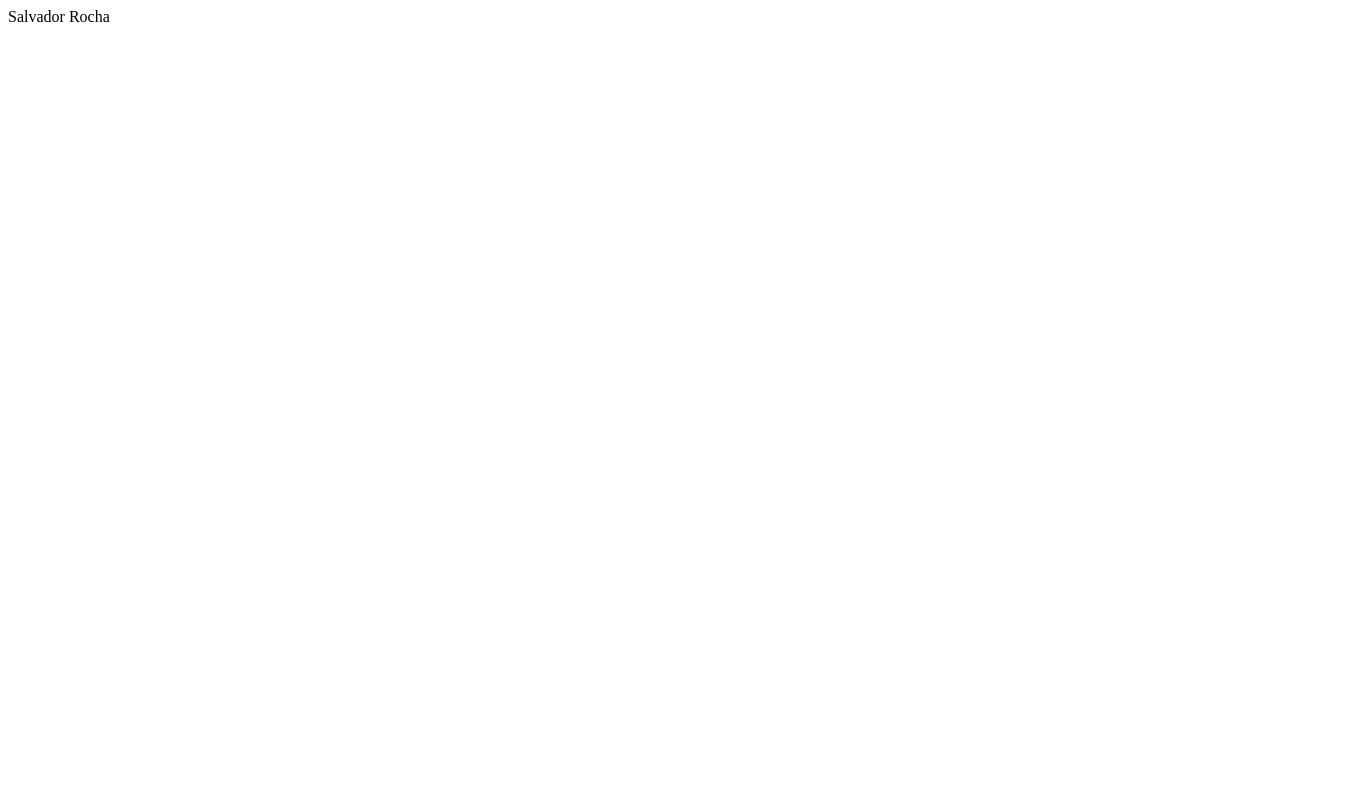
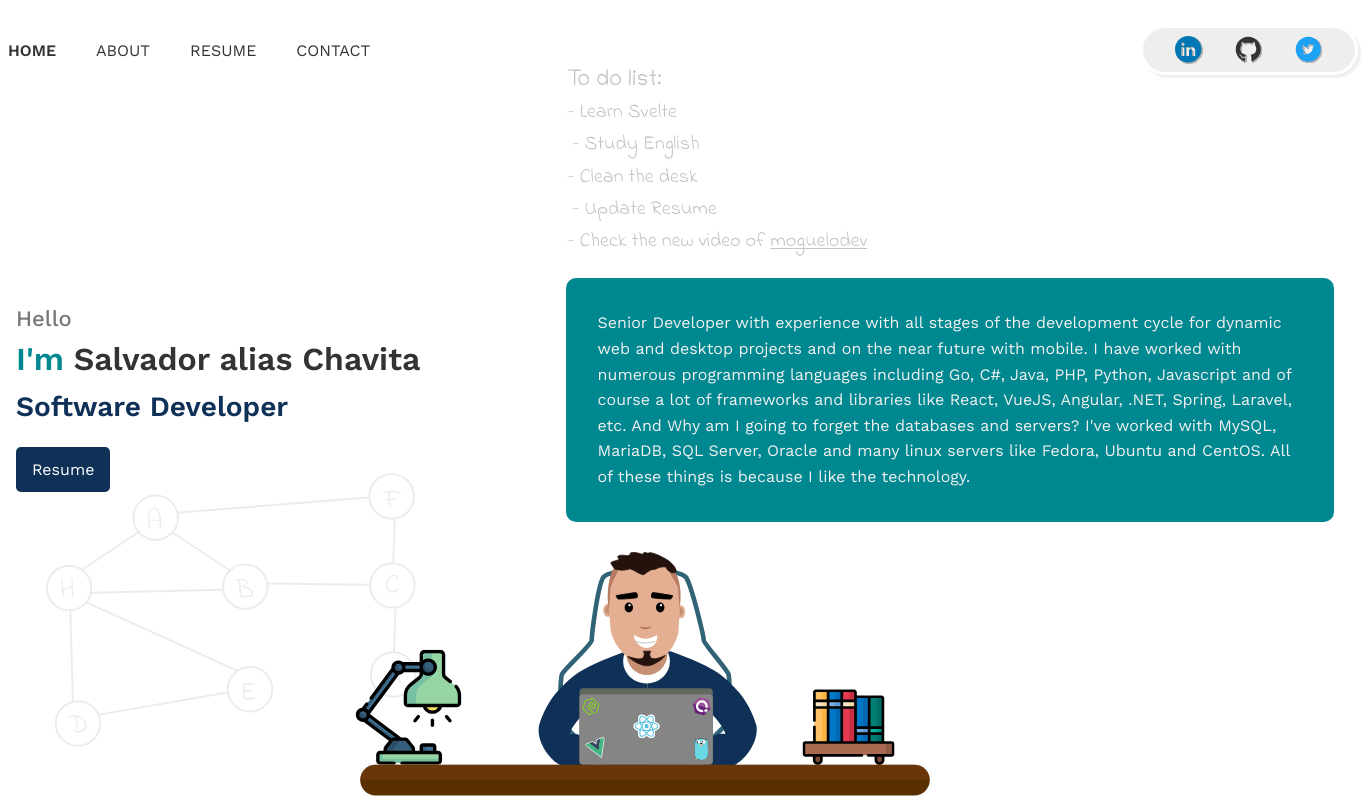
Before and after one commit to chavita1386/chavita1386.github.io, a website: page index.html in a window 1280 px wide. Shown: the whole page, 1366 px wide, since content can reach past the window. Drawn offline with nearby package versions, Linux system fonts and the light colour scheme.

Commit message:
First version home desktop

```diff
--- /dev/null
+++ b/css/styles.css
@@ -0,0 +1,186 @@
+:root {
+  --font-black: #333;
+  --font-gray: #787878;
+  --font-light-gray: #eee;
+  --font-white: #f1f1f1;
+
+  --primary: #0f3057;
+  --secondary: #316376;
+  --accent: #008891;
+
+  --wrapper-width: 1366px;
+
+  --headline: 32px;
+  --title: 28px;
+  --sub-header: 22px;
+
+  --menu: 18px;
+  --body: 16px;
+  --caption: 14px;
+  --font-family-body: "Work Sans", sans-serif;
+  --font-family-alternative: "Indie Flower", cursive;
+}
+
+*,
+*::before,
+*::after {
+  box-sizing: border-box;
+  padding: 0;
+  margin: 0;
+}
+
+body {
+  font-size: 16px;
+  font-family: var(--font-family-body);
+  height: 100vh;
+  background: url("../images/graph.svg") 5% 90% no-repeat,
+    url("../images/todo-list.svg") 70% 10% no-repeat;
+}
+
+a {
+  text-decoration: none;
+}
+
+.wrapper {
+  min-width: var(--wrapper-width);
+  max-width: var(--wrapper-width);
+  margin: 0 auto;
+  padding: 0.5rem;
+}
+
+.header {
+  position: fixed;
+  width: 100%;
+}
+
+.header .wrapper {
+  display: flex;
+  height: 100px;
+  justify-content: space-between;
+  align-content: center;
+  align-items: center;
+}
+
+.main-menu {
+  color: var(--font-black);
+  padding: 1rem 0;
+  display: flex;
+  justify-content: center;
+  align-items: center;
+  align-content: center;
+}
+
+.main-menu__link {
+  margin: 0 2.5rem 0 0;
+  color: var(--font-black);
+  text-transform: uppercase;
+}
+
+.main-menu__link.current {
+  font-weight: 600;
+}
+
+.social {
+  display: flex;
+  justify-content: space-between;
+  align-content: center;
+  align-items: center;
+  border-radius: 25px;
+  padding: 0.5rem 1rem;
+  height: 50px;
+  background-color: var(--font-light-gray);
+  border: 3px solid white;
+  box-shadow: 3px 3px 2px 0 var(--font-light-gray);
+}
+
+.social__link {
+  margin: 0 1rem;
+  display: flex;
+  justify-content: center;
+  align-items: center;
+}
+
+.social__link img {
+  width: 28px;
+  height: 28px;
+}
+
+.content {
+  /* margin: 2rem auto; */
+  padding: 1rem;
+  height: 100%;
+  display: flex;
+  justify-content: space-between;
+  align-items: center;
+  align-content: center;
+}
+
+.content__description {
+  width: 40%;
+}
+
+.welcome__greeting {
+  margin: 0;
+  line-height: 1.4rem;
+  font-size: var(--sub-header);
+  font-weight: 500;
+  color: var(--font-gray);
+}
+
+.welcome__name {
+  margin: 0.8rem 0 0.5rem 0;
+  line-height: 2rem;
+  font-size: var(--headline);
+  color: var(--font-black);
+  font-weight: 600;
+}
+
+.welcome__name span {
+  color: var(--accent);
+}
+
+.welcome__job {
+  margin: 1rem 0 1.5rem 0;
+  font-size: var(--title);
+  font-weight: 600;
+  line-height: 2rem;
+  color: var(--primary);
+}
+
+.button {
+  display: inline-block;
+  padding: 0.8rem 1rem;
+  border-radius: 5px;
+}
+
+.button--primary {
+  color: white;
+  background-color: var(--primary);
+}
+
+.content__body {
+  width: 60%;
+  padding: 1rem;
+}
+
+.card {
+  border-radius: 10px;
+  background-color: var(--accent);
+  color: var(--font-white);
+  font-size: var(--font-body);
+  line-height: 1.6rem;
+  padding: 2rem;
+}
+
+.card__item p {
+  padding: 0;
+  margin: 0;
+}
+
+.footer {
+  margin: 0 auto;
+  position: fixed;
+  bottom: 0;
+  width: 100%;
+  text-align: center;
+}
--- a/index.html
+++ b/index.html
@@ -1 +1,49 @@
-Salvador Rocha
+<!DOCTYPE html>
+<html lang="en">
+<head>
+	<meta charset="UTF-8">
+	<meta name="viewport" content="width=device-width, initial-scale=1.0">
+	<link rel="stylesheet" href="./css/styles.css">
+	<link href="https://fonts.googleapis.com/css2?family=Indie+Flower&family=Work+Sans:wght@300;400;500;600;700&display=swap" rel="stylesheet">
+	<title>Chavita Rocha</title>
+</head>
+<body>
+	<header class="header">
+		<div class="wrapper">
+		<nav class="main-menu">
+			<a class="main-menu__link current" href="/home">Home</a>
+			<a class="main-menu__link" href="/about">About</a>
+			<a class="main-menu__link" href="/resume">Resume</a>
+			<a class="main-menu__link" href="/contact">Contact</a>
+		</nav>
+		<section class="social">
+			<div class="social__container"><a href="#" class="social__link"><img src="./images/icons/linkedin.svg" alt="linkedin"></a></div>
+			<div class="social__container"><a href="#" class="social__link"><img src="./images/icons/github.svg" alt="github"></a></div>
+			<div class="social__container"><a href="#" class="social__link"><img src="./images/icons/twitter.svg" alt="twitter"></a></div>
+		</section>
+		</div>
+	</header>
+	<main class="wrapper content">
+		<section class="content__description">
+			<div class="welcome">
+				<h3 class="welcome__greeting">Hello</h3>
+				<h1 class="welcome__name"><span>I'm</span> Salvador alias Chavita</h1>
+				<h2 class="welcome__job">Software Developer</h2>
+				<a href="./files/resume.pdf" class="button button--primary">Resume</a>
+			</div>
+		</section>
+		<section class="content__body">
+			<div class="card">
+				<div class="card__item">
+					<p>Senior Developer with experience with all stages of the development cycle for dynamic web and desktop projects and on the near future with mobile. I have worked with numerous programming languages including Go, C#, Java, PHP, Python, Javascript and of course a lot of frameworks and libraries like React, VueJS, Angular, .NET, Spring, Laravel, etc. And Why am I going to forget the databases and servers? I've worked with MySQL, MariaDB, SQL Server, Oracle and many linux servers like Fedora, Ubuntu and CentOS. All of these things is because I like the technology.</p>
+				</div>
+			</div>
+		</section>
+	</main>
+	<footer class="footer">
+		<figure class="footer__figure">
+			<img src="./images/character.svg" alt="Salvador Rocha Robledo" >
+		</figure>
+	</footer>
+</body>
+</html>
```
Also changed, not shown: package.json (added, +20 -0 lines), images/character.svg (added), images/graph.svg (added), images/icons/github.svg (added), images/icons/linkedin.svg (added), images/icons/twitter.svg (added), images/todo-list.svg (added), 1 other file.
